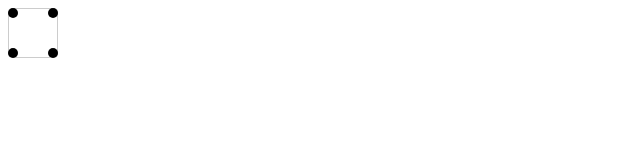
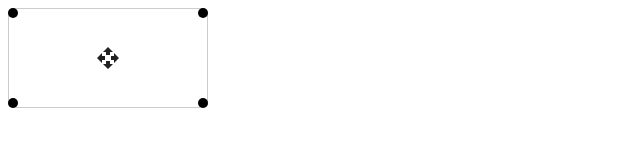
Before and after one commit to viniciusmonteiroarjonas/drag-resizable, a plain HTML site: page index.html in a window 1280 px wide. Shown: the whole page, without its empty margins (0-640 px from the left). Drawn offline with Linux system fonts and the light colour scheme.

Commit message:
adicionando elemento para arrastar e soltar

```diff
--- a/index.html
+++ b/index.html
@@ -7,6 +7,10 @@
 
 <body>
   <div class="item">
+  	<svg width="24px" fill="currentColor" viewBox="0 0 24 24" class="pointer">
+    	<path d="M10 9h4V6h3l-5-5-5 5h3v3zm-1 1H6V7l-5 5 5 5v-3h3v-4zm14 2l-5-5v3h-3v4h3v3l5-5zm-9 3h-4v3H7l5 5 5-5h-3v-3z"></path>
+        <path d="M0 0h24v24H0z" fill="none"></path>
+    </svg>
     <div class="resizer ne"></div>
     <div class="resizer nw"></div>
     <div class="resizer sw"></div>
--- a/style.css
+++ b/style.css
@@ -1,10 +1,18 @@
+
 .item {
-  height: 50px;
-  width: 50px;
+  width: 200px;
+  height: 100px;
+  border: solid 1px #ccc;
+  color: rgba(0, 0, 0, 0.87);
+  display: inline-flex;
+  justify-content: center;
+  align-items: center;
+  text-align: center;
+  background: #fff;
+  border-radius: 4px;
+  margin-right: 25px;
   position: absolute;
-  background-color: fff;
-  border: solid 1px #ccc;
-  border-radius: 4px;
+  z-index: 1;
   box-sizing: border-box;
   padding: 10px;
   transition: box-shadow 200ms cubic-bezier(0, 0, 0.2, 1);
@@ -42,3 +50,7 @@
   right: -1px;
   cursor: se-resize;
 }
+
+.pointer {
+  cursor: move;
+}
```
